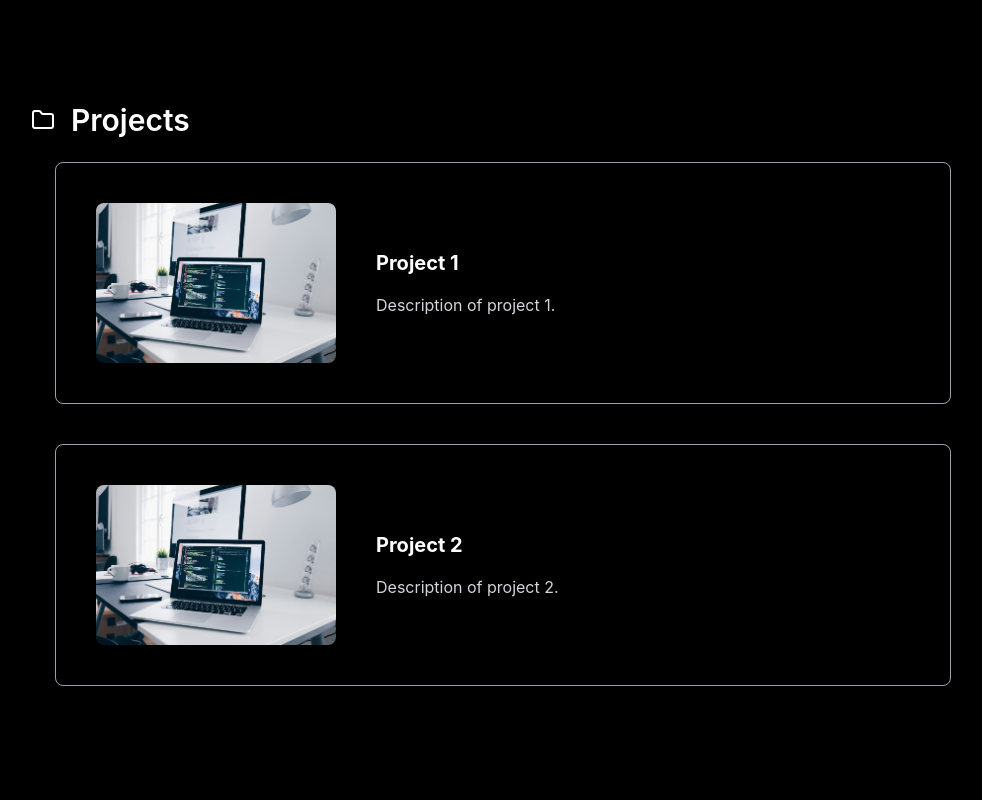
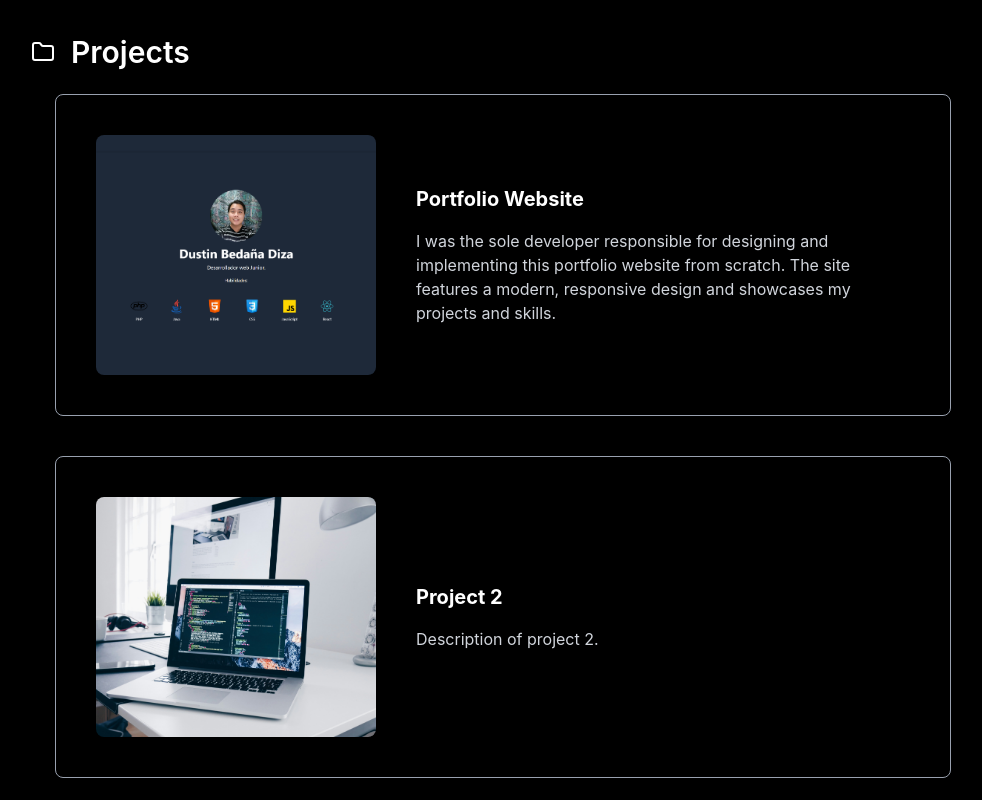
Before and after one commit to dust2099/Dustin-Portfolio, a React (Vite) app: page / in a window 1280 px wide. Shown: the part 2500-3300 px from the top of the page, without its empty margins (137-1119 px from the left). Built offline with nearby package versions, Linux system fonts and the light colour scheme.

Commit message:
feat: added project in project section and slight animation

```diff
--- a/src/sections/Projects.tsx
+++ b/src/sections/Projects.tsx
@@ -1,5 +1,5 @@
 import {motion} from "motion/react"
-import project1Image from "../assets/laptop.png"
+import project1Image from "../assets/project1.png"
 import project2Image from "../assets/laptop.png"
 import { Folder } from "lucide-react"
 
@@ -20,39 +20,44 @@ function ProjectsSection () {
                     </div>
 
                     <div className="flex flex-col gap-6 md:gap-10 items-center">
+                        <a href="https://project1-hazel-xi.vercel.app/" target="_blank" rel="noreferrer" className="block w-full max-w-4xl mx-auto">
                             <motion.div
                                 initial={{ opacity: 0 , y: 50 }}
                                 animate={{ opacity: 1, y: 0 }}
                                 transition={{ duration: 1.5 }}
-                            className="border border-gray-400 rounded-lg p-6 md:p-10 mx-auto max-w-4xl w-full text-white"
+                                whileHover={{ scale: 1.02, y: -4 }}
+                                className="border border-gray-400 rounded-lg p-6 md:p-10 text-white cursor-pointer"
                             >
-                            <div className="flex flex-col md:flex-row gap-6 md:gap-10 items-center">
-                                <div>
-                                    <img src={project1Image} alt="Project 1" className="w-60 h-auto rounded-lg" />
+                                <div className="flex flex-col md:flex-row gap-6 md:gap-10 items-start md:items-center">
+                                    <div className="w-full md:w-[280px] flex-shrink-0">
+                                        <img src={project1Image} alt="Project 1" className="w-full h-48 md:h-60 object-cover rounded-lg" />
                                     </div>
-                                <div>
-                                    <h1 className="text-xl font-bold mb-4">Project 1</h1>
-                                    <p className="text-gray-300">Description of project 1.</p>
+                                    <div className="flex-1 min-w-0">
+                                        <h1 className="text-xl font-bold mb-4">Portfolio Website</h1>
+                                        <p className="text-gray-300">I was the sole developer responsible for designing and implementing this portfolio website from scratch. The site features a modern, responsive design and showcases my projects and skills.</p>
                                     </div>
                                 </div>
-
                             </motion.div>
+                        </a>
+                        <a href="https://github.com/dbedanadiza" target="_blank" rel="noreferrer" className="block w-full max-w-4xl mx-auto">
                             <motion.div
                                 initial={{ opacity: 0 , y: 50 }}
                                 animate={{ opacity: 1, y: 0 }}
                                 transition={{ duration: 1.5 }}
-                            className="border border-gray-400 rounded-lg p-6 md:p-10 mx-auto max-w-4xl w-full text-white"
+                                whileHover={{ scale: 1.02, y: -4 }}
+                                className="border border-gray-400 rounded-lg p-6 md:p-10 text-white cursor-pointer"
                             >
-                            <div className="flex flex-col md:flex-row gap-6 md:gap-10 items-center">
-                                <div>
-                                    <img src={project2Image} alt="Project 2" className="w-60 h-auto rounded-lg" />
+                                <div className="flex flex-col md:flex-row gap-6 md:gap-10 items-start md:items-center">
+                                    <div className="w-full md:w-[280px] flex-shrink-0">
+                                        <img src={project2Image} alt="Project 2" className="w-full h-48 md:h-60 object-cover rounded-lg" />
                                     </div>
-                                <div>
+                                    <div className="flex-1 min-w-0">
                                         <h1 className="text-xl font-bold mb-4">Project 2</h1>
                                         <p className="text-gray-300">Description of project 2.</p>
                                     </div>
                                 </div>
                             </motion.div>
+                        </a>
                     </div>
                 </motion.div>
             </div>
```
Also changed, not shown: src/assets/project1.png (added). Lines whose indentation alone changed are shown as unchanged.
